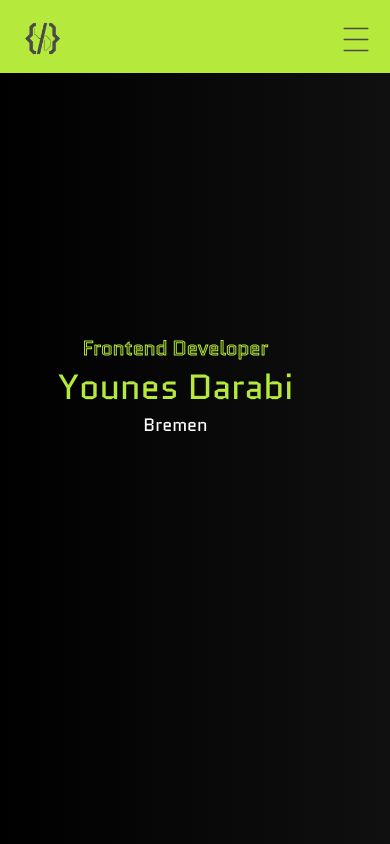
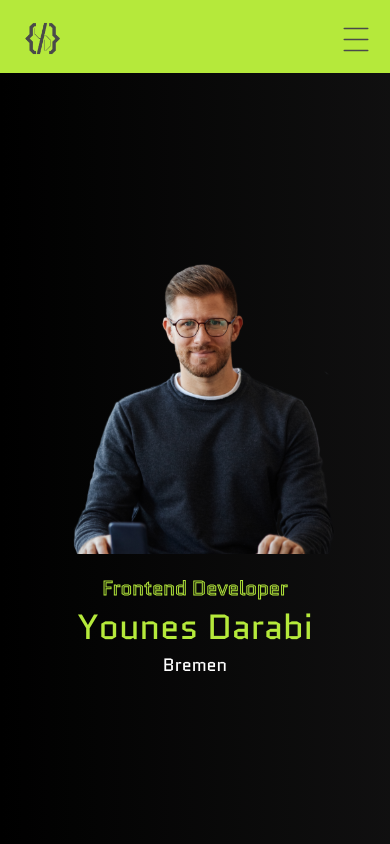
Before and after one commit to Younes-Darabi/portfolio, an Angular app: page / in a window 390 px wide. Shown: the top 844 px of the page. Built offline with nearby package versions, Linux system fonts and the light colour scheme.

Commit message:
scroll fixed

```diff
--- a/src/app/app.html
+++ b/src/app/app.html
@@ -1,4 +1,4 @@
-<app-menu />
+<app-menu (onScrollRequest)="scrollToRight($event)"/>
 <div>
     <app-social-media />
     <div #dragScroll class="drag-scroll">
--- a/src/app/app.ts
+++ b/src/app/app.ts
@@ -115,4 +115,18 @@ export class App implements AfterViewInit {
 
     requestAnimationFrame(step);
   }
+
+  scrollToRight(id: string) {
+  const section = document.getElementById(id);
+  const container = this.dragScroll.nativeElement;
+
+  if (!section) return;
+
+  const offset = section.offsetLeft - 170;
+
+  container.scrollTo({
+    left: offset,
+    behavior: 'smooth'
+  });
 }
+}
--- a/src/app/legal-notice/legal-notice.html
+++ b/src/app/legal-notice/legal-notice.html
@@ -1,6 +1,6 @@
 <section id="legal_notice">
     <div class="arrow_back">
-        <a href="/"><img src="/assets/img/arrow_back.svg" alt="arrow back"></a>
+        <a routerLink="/"><img src="/assets/img/arrow_back.svg" alt="arrow back"></a>
     </div>
     <div class="title">
         <h2>{{languages.websiteLanguage.legalNotice.mainTitle}}</h2>
@@ -26,7 +26,7 @@
         <p>{{languages.websiteLanguage.contact.footer}}</p><br>
     </div>
     <div class="end_green"></div>
-    <div class="div_arrow">
+    <!-- <div class="div_arrow">
         <a href="#legal_notice"><img class="arrow" src="/assets/img/Arrow-UP.svg" alt="right arrow"></a>
-    </div>
+    </div> -->
 </section>
--- a/src/app/legal-notice/legal-notice.scss
+++ b/src/app/legal-notice/legal-notice.scss
@@ -69,6 +69,7 @@
 @media (max-width:900px) {
     :host {
         margin-top: 50px;
+        min-height: calc(100vh - 275px);
 
         section {
             flex-direction: column;
--- a/src/app/main-page/hero-page/hero-page.html
+++ b/src/app/main-page/hero-page/hero-page.html
@@ -1,6 +1,6 @@
 <section>
     <div class="title">
-        <!-- <img class="img_profile" src="/assets/img/Photo.svg"> -->
+        <img class="img_profile" src="/assets/img/Photo.svg">
         <div class="text">
             <h4>Bremen</h4>
             <h1>{{languages.websiteLanguage.name}}</h1>
--- a/src/app/main-page/hero-page/hero-page.scss
+++ b/src/app/main-page/hero-page/hero-page.scss
@@ -101,10 +101,11 @@
     :host {
         position: unset;
         width: 100%;
+        margin-top: 73px;
 
         section {
             height: calc(100vh - 73px);
-            width: 90%;
+            width: 100%;
 
             .title {
                 flex-direction: column;
--- a/src/app/main-page/main-page.scss
+++ b/src/app/main-page/main-page.scss
@@ -1,6 +1,26 @@
 :host {
     display: flex;
     height: 100%;
+
+    #about-page {
+        scroll-margin-right: 100px;
+    }
+
+    #skills-page {
+        scroll-margin-right: 100px;
+    }
+
+    #works-page {
+        scroll-margin-right: 100px;
+    }
+
+    #references-page {
+        scroll-margin-right: 100px;
+    }
+
+    #contact-page {
+        scroll-margin-right: 100px;
+    }
 }
 
 @media (max-width:900px) {
@@ -9,5 +29,25 @@
         align-items: center;
         overflow-x: unset;
         gap: 100px;
+
+        #hero-page {
+            scroll-margin-top: 100px;
+        }
+
+        #about-page {
+            scroll-margin-top: 100px;
+        }
+
+        #skills-page {
+            scroll-margin-top: 100px;
+        }
+
+        #works-page {
+            scroll-margin-top: 100px;
+        }
+
+        #contact-page {
+            scroll-margin-top: 100px;
+        }
     }
 }
--- a/src/app/privacy-policy/privacy-policy.html
+++ b/src/app/privacy-policy/privacy-policy.html
@@ -1,6 +1,6 @@
 <section id="privacy_policy">
 <div class="arrow_back">
-    <a href="/"><img src="/assets/img/arrow_back.svg" alt="arrow back"></a>
+    <a routerLink="/"><img src="/assets/img/arrow_back.svg" alt="arrow back"></a>
 </div>
 <div class="title">
     <h2>{{languages.websiteLanguage.privacyPolicy.mainTitle}}</h2>
--- a/src/app/privacy-policy/privacy-policy.scss
+++ b/src/app/privacy-policy/privacy-policy.scss
@@ -4,12 +4,10 @@
 
 :host {
     margin-top: 130px;
-
     section {
         display: flex;
         width: calc(100vw - 220px);
         margin-left: 50px;
-
         .arrow_back {
             display: none;
         }
--- a/src/app/shared/menu/menu.html
+++ b/src/app/shared/menu/menu.html
@@ -4,22 +4,22 @@
 <nav class="menu">
         <ul>
                 <li>
-                        <a routerLink="/" (click)="scrollTo('about-page')" (click)="setActive('about'); navMenu = false"
+                        <a routerLink="/" (click)="scrollToRight('about-page')" (click)="setActive('about'); navMenu = false"
                                 [class.active]="activeSection === 'about'">{{languages.websiteLanguage.menu.whyMe}}
                         </a>
                 </li>
                 <li>
-                        <a routerLink="/" (click)="scrollTo('skills-page')" (click)="setActive('skills') ; navMenu = false"
+                        <a routerLink="/" (click)="scrollToRight('skills-page')" (click)="setActive('skills') ; navMenu = false"
                                 [class.active]="activeSection === 'skills'">{{languages.websiteLanguage.menu.skills}}
                         </a>
                 </li>
                 <li>
-                        <a routerLink="/" (click)="scrollTo('works-page')" (click)="setActive('works') ; navMenu = false"
+                        <a routerLink="/" (click)="scrollToRight('works-page')" (click)="setActive('works') ; navMenu = false"
                                 [class.active]="activeSection === 'works'">{{languages.websiteLanguage.menu.myWork}}
                         </a>
                 </li>
                 <li>
-                        <a routerLink="/" (click)="scrollTo('contact-page')" (click)="setActive('contact') ; navMenu = false"
+                        <a routerLink="/" (click)="scrollToRight('contact-page')" (click)="setActive('contact') ; navMenu = false"
                                 [class.active]="activeSection === 'contact'">{{languages.websiteLanguage.menu.contact}}
                         </a>
                 </li>
--- a/src/app/shared/menu/menu.ts
+++ b/src/app/shared/menu/menu.ts
@@ -1,4 +1,4 @@
-import { Component, inject } from '@angular/core';
+import { Component, EventEmitter, inject, Output } from '@angular/core';
 import { Languages } from './../../services/languages';
 import { RouterModule } from '@angular/router';
 import { CommonModule } from '@angular/common';
@@ -14,6 +14,7 @@ export class Menu {
   languages = inject(Languages);
   activeSection: string = '';
   activeLanguage: string = 'en';
+  @Output() onScrollRequest = new EventEmitter<string>();
 
   showMenu(value: boolean) {
     this.navMenu = value;
@@ -34,4 +35,8 @@ export class Menu {
       inline: 'nearest'
     });
   }
+
+  scrollToRight(id: string) {
+    this.onScrollRequest.emit(id);
+  }
 }
--- a/src/styles.scss
+++ b/src/styles.scss
@@ -99,7 +99,7 @@ p {
     body {
         height: auto;
         overflow-y: unset;
-        overflow-x: unset;
+        overflow-x: hidden;
     }
 
     .display_none_res {
```
